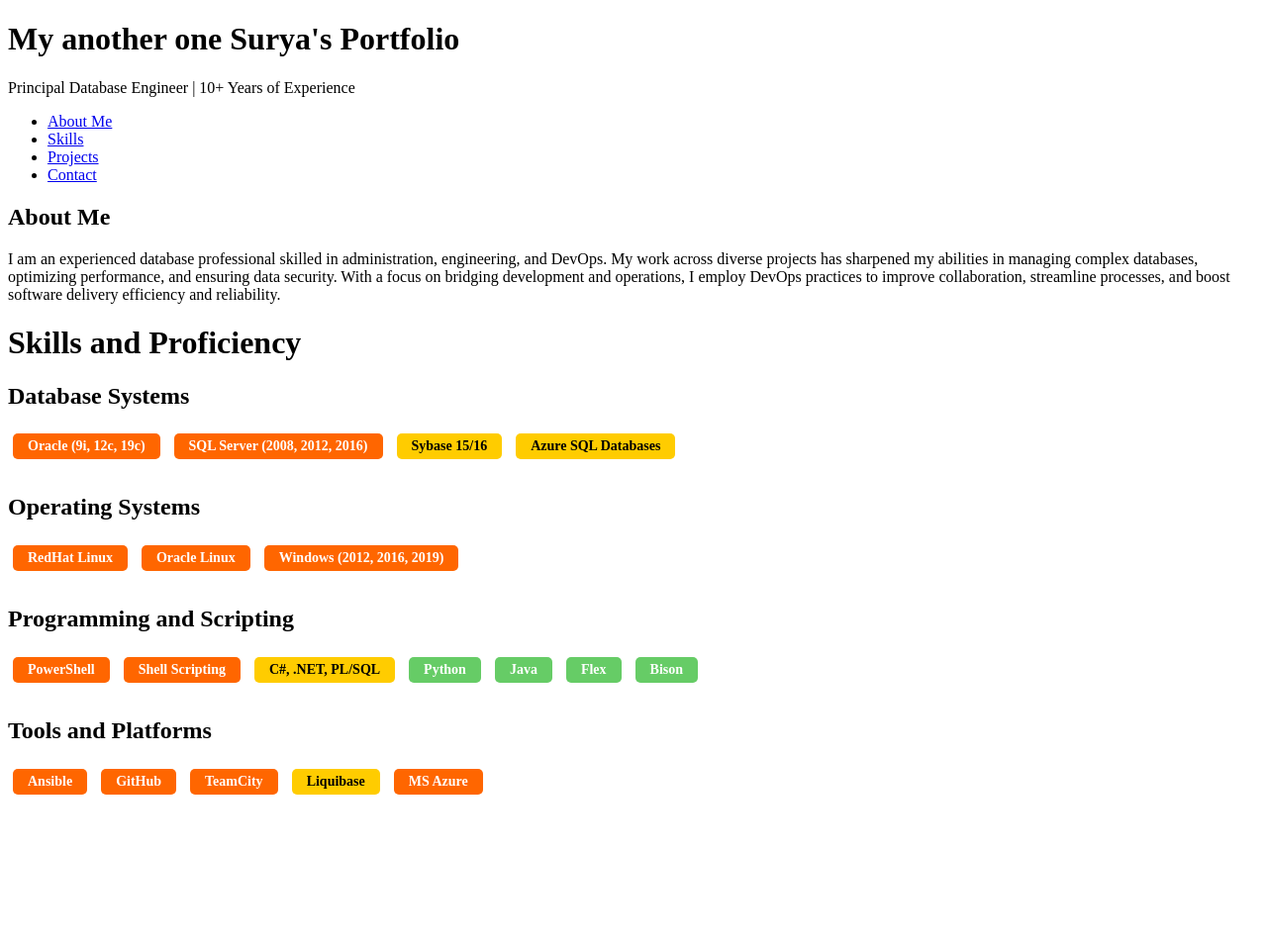
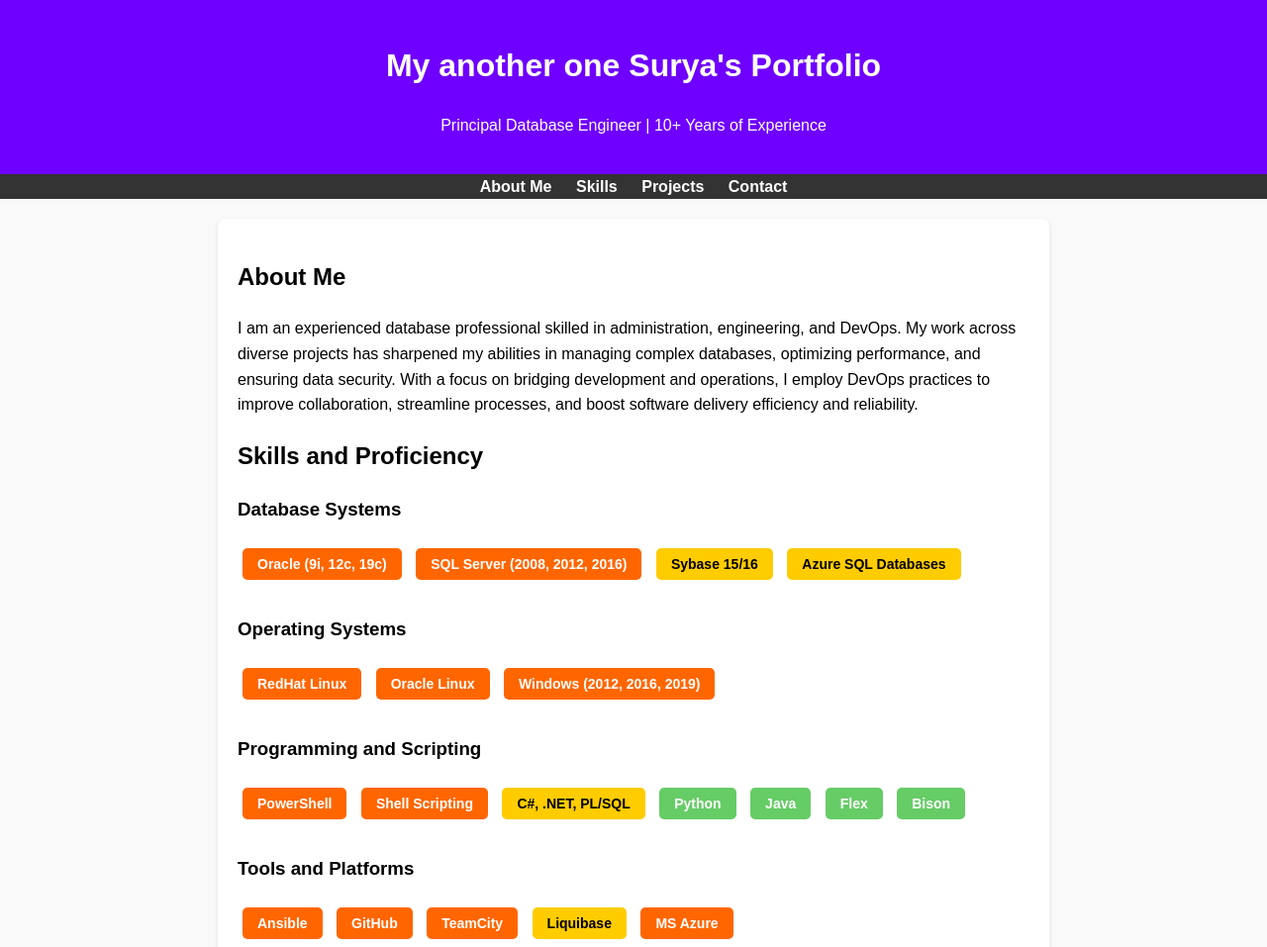
Before and after one commit to mishra-git/personalwebsite, a plain HTML site: page index.html in a window 1280 px wide. Shown: the top 957 px of the page at 99% size. Before the commit the page ends 838 px from the top, so only its background shows below. Drawn offline with Linux system fonts and the light colour scheme.

Commit message:
adding the style.css

```diff
--- a/index.html
+++ b/index.html
@@ -6,25 +6,25 @@
     <title>Portfolio - Database Engineer</title>
     <link rel="stylesheet" href="style.css">
 </head>
-<body>
-    <header>
+<body class="body">
+    <header class="header">
         <div class="container">
             <h1>My another one Surya's Portfolio</h1>
             <p>Principal Database Engineer | 10+ Years of Experience</p>
         </div>
     </header>
 
-    <nav>
-        <ul>
-            <li><a href="#about">About Me</a></li>
-            <li><a href="#skills">Skills</a></li>
-            <li><a href="#projects">Projects</a></li>
-            <li><a href="#contact">Contact</a></li>
+    <nav class="nav">
+        <ul class="nav-ul">
+            <li class="nav-item"><a href="#about">About Me</a></li>
+            <li class="nav-item"><a href="#skills">Skills</a></li>
+            <li class="nav-item"><a href="#projects">Projects</a></li>
+            <li class="nav-item"><a href="#contact">Contact</a></li>
         </ul>
     </nav>
 
-    <main>
-        <section id="about">
+    <main class="main">
+        <section id="about" class="section">
             <h2>About Me</h2>
             <p>
                 I am an experienced database professional skilled in administration, engineering, and DevOps.
@@ -33,10 +33,11 @@
             </p>
         </section>
 
-        <h1>Skills and Proficiency</h1>
+        <section id="skills" class="section">
+            <h2>Skills and Proficiency</h2>
 
             <div class="skills-section">
-            <h2>Database Systems</h2>
+                <h3>Database Systems</h3>
                 <span class="skill-level high">Oracle (9i, 12c, 19c)</span>
                 <span class="skill-level high">SQL Server (2008, 2012, 2016)</span>
                 <span class="skill-level medium">Sybase 15/16</span>
@@ -44,14 +45,14 @@
             </div>
 
             <div class="skills-section">
-            <h2>Operating Systems</h2>
+                <h3>Operating Systems</h3>
                 <span class="skill-level high">RedHat Linux</span>
                 <span class="skill-level high">Oracle Linux</span>
                 <span class="skill-level high">Windows (2012, 2016, 2019)</span>
             </div>
 
             <div class="skills-section">
-            <h2>Programming and Scripting</h2>
+                <h3>Programming and Scripting</h3>
                 <span class="skill-level high">PowerShell</span>
                 <span class="skill-level high">Shell Scripting</span>
                 <span class="skill-level medium">C#, .NET, PL/SQL</span>
@@ -62,10 +63,18 @@
             </div>
 
             <div class="skills-section">
-            <h2>Tools and Platforms</h2>
+                <h3>Tools and Platforms</h3>
                 <span class="skill-level high">Ansible</span>
                 <span class="skill-level high">GitHub</span>
                 <span class="skill-level high">TeamCity</span>
                 <span class="skill-level medium">Liquibase</span>
                 <span class="skill-level high">MS Azure</span>
             </div>
+        </section>
+    </main>
+
+    <footer class="footer">
+        <p>&copy; 2024 Surya's Portfolio. All rights reserved.</p>
+    </footer>
+</body>
+</html>
```
Lines whose indentation alone changed are shown as unchanged.
